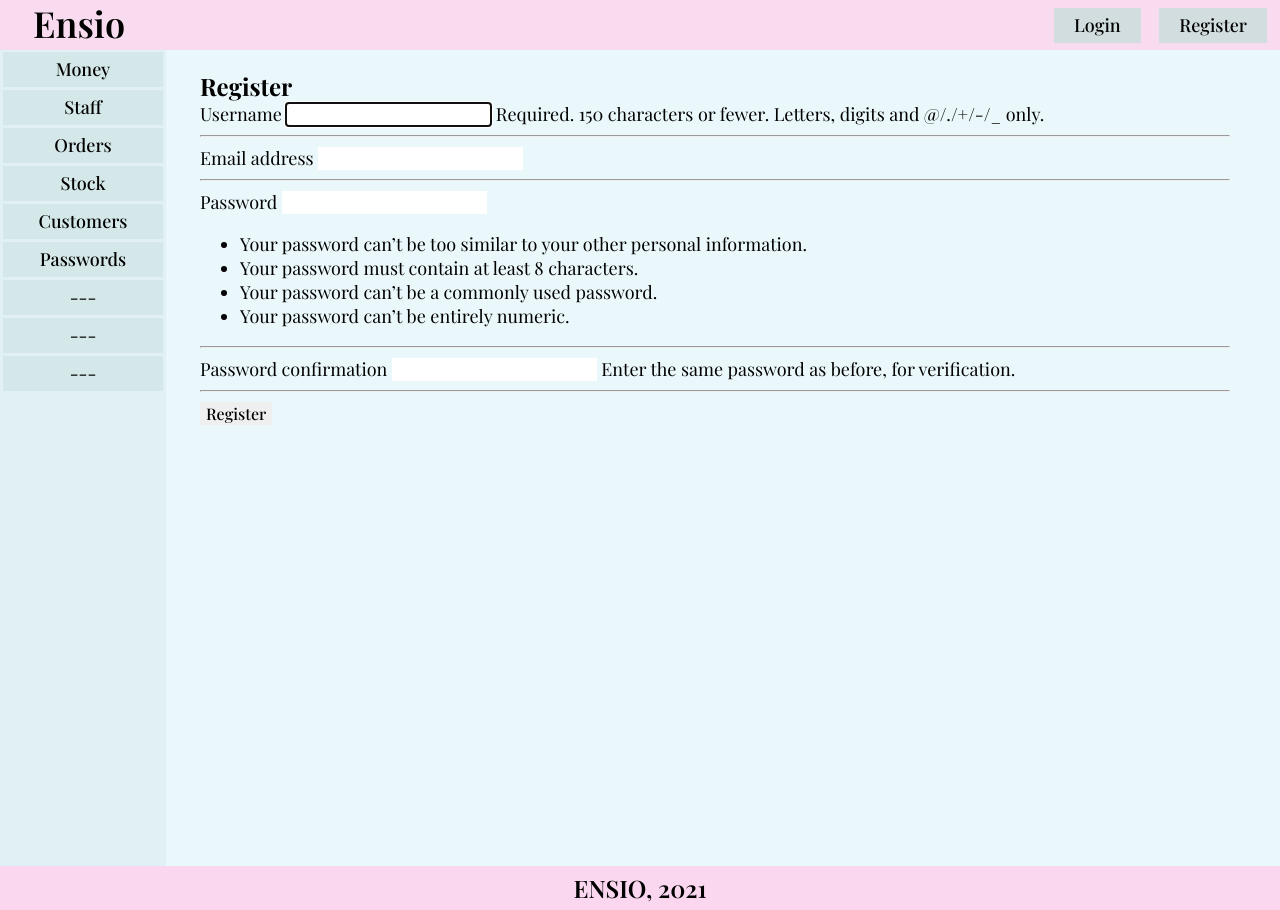
After one commit to LeoProko/ensio, a Django app: page /register/ in a window 1280 px wide. The commit adds this page. Run offline with Django 3.2, Linux system fonts and the light colour scheme.

Commit message:
[frontend_server] add login/register func & design update

```diff
--- a/frontend_server/forms.py
+++ b/frontend_server/forms.py
@@ -1,3 +1,5 @@
+from django.contrib.auth.forms import UserCreationForm
+from  django.contrib.auth.models import User
 from  django.forms import ModelForm
 from .models import Customer, Order, Employee
 
@@ -15,3 +17,8 @@ class EmployeeForm(ModelForm):
     class Meta:
         model = Employee
         fields = '__all__'
+
+class RegisterForm(UserCreationForm):
+    class Meta:
+        model = User
+        fields = ['username', 'email', 'password1', 'password2']
--- a/frontend_server/handlers/ensio_handler.py
+++ b/frontend_server/handlers/ensio_handler.py
@@ -3,30 +3,41 @@ from django.template import Template, Context
 from django.shortcuts import redirect
 from django.forms import inlineformset_factory
 from django.views.decorators.csrf import csrf_exempt
+from django.contrib import messages
+from django.contrib.auth import authenticate, login, logout
+from django.contrib.auth.decorators import login_required
 
-from frontend_server.html_factories.custom import CustomHtmlFactory
+from frontend_server.html_factories.base import BaseHtmlFactory
 from frontend_server.models import Password, Employee, Item, Customer, Order
-from frontend_server.forms import CustomerForm, OrderForm, EmployeeForm
+from frontend_server.forms import CustomerForm, OrderForm, EmployeeForm, RegisterForm
 from frontend_server.filters import OrderFilter, ItemFilter
 
+@login_required(login_url='login')
+@csrf_exempt
 def index(request):
-    template = Template(CustomHtmlFactory.create('Ensio', 'main', '', ''))
-    context = Context({})
+    template = Template(BaseHtmlFactory.create('Ensio', 'main', '', ''))
+    context = Context({
+        'request' : request,
+    })
     return HttpResponse(template.render(context))
 
+@login_required(login_url='login')
+@csrf_exempt
 def customers(request):
     customers = Customer.objects.all()
     customers_count = customers.count()
-    template = Template(CustomHtmlFactory.create('Customers', 'customers', '', ''))
+    template = Template(BaseHtmlFactory.create('Customers', 'customers', '', ''))
     context = Context({
+        'request' : request,
         'customers' : customers,
         'customers_count' : customers_count,
     })
     return HttpResponse(template.render(context))
 
+@login_required(login_url='login')
 @csrf_exempt
 def new_customer(request):
-    template = Template(CustomHtmlFactory.create('New customer', 'new_customer', '', ''))
+    template = Template(BaseHtmlFactory.create('New customer', 'new_customer', '', ''))
     customer_form = CustomerForm()
 
     if request.method == 'POST':
@@ -37,25 +48,30 @@ def new_customer(request):
             return redirect('/customers/')
 
     context = Context({
+        'request' : request,
         'form' : customer_form,
     })
     return HttpResponse(template.render(context))
 
+@login_required(login_url='login')
 def customer_profile(request, customer_id):
     customer = Customer.objects.get(id=customer_id)
     orders = customer.order_set.all()
     orders_count = orders.count()
-    template = Template(CustomHtmlFactory.create(customer.first_name, 'customer_profile', '', ''))
+    template = Template(BaseHtmlFactory.create(customer.first_name, 'customer_profile', '', ''))
 
     context = Context({
+        'request' : request,
         'customer' : customer,
         'orders' : orders,
         'orders_count' : orders_count,
     })
     return HttpResponse(template.render(context))
 
+@login_required(login_url='login')
+@csrf_exempt
 def orders(request):
-    template = Template(CustomHtmlFactory.create('Orders', 'orders', '', ''))
+    template = Template(BaseHtmlFactory.create('Orders', 'orders', '', ''))
     orders = Order.objects.all()
     orders_count = [orders.count()]
     for status in ['Received', 'In work', 'Ready to deliver', 'On the way', 'Delivered']:
@@ -63,16 +79,18 @@ def orders(request):
     filter = OrderFilter(request.GET, queryset=orders)
     orders = filter.qs
     context = Context({
+        'request' : request,
         'orders': orders,
         'orders_count': orders_count,
         'filter' : filter,
     })
     return HttpResponse(template.render(context))
 
+@login_required(login_url='login')
 @csrf_exempt
 def new_order(request):
     # OrderFormSet = inlineformset_factory(Customer, Order, fields=('customer', 'item', 'status'), extra=5)
-    template = Template(CustomHtmlFactory.create('New order', 'new_order', '', ''))
+    template = Template(BaseHtmlFactory.create('New order', 'new_order', '', ''))
     # order_form_set = OrderFormSet(queryset=Order.objects.none())
     order_form = OrderForm()
 
@@ -84,15 +102,17 @@ def new_order(request):
             return redirect('/orders/')
 
     context = Context({
+        'request' : request,
         'forms' : [order_form],
     })
     return HttpResponse(template.render(context))
 
+@login_required(login_url='login')
 @csrf_exempt
 def new_order_by_customer(request, customer_id):
     OrderFormSet = inlineformset_factory(Customer, Order, fields=('item', 'status'), extra=5)
     customer = Customer.objects.get(id=customer_id)
-    template = Template(CustomHtmlFactory.create('New order', 'new_order', '', ''))
+    template = Template(BaseHtmlFactory.create('New order', 'new_order', '', ''))
     # order_form = OrderForm(initial={'customer' : customer})
     order_form_set = OrderFormSet(queryset=Order.objects.none(), instance=customer)
 
@@ -105,14 +125,16 @@ def new_order_by_customer(request, customer_id):
             return redirect('/customers/' + str(customer.id))
 
     context = Context({
+        'request' : request,
         'customer' : customer,
         'forms' : order_form_set,
     })
     return HttpResponse(template.render(context))
 
+@login_required(login_url='login')
 @csrf_exempt
 def change_order(request, order_id):
-    template = Template(CustomHtmlFactory.create('Change order', 'new_order', '', ''))
+    template = Template(BaseHtmlFactory.create('Change order', 'new_order', '', ''))
     order = Order.objects.get(id=order_id)
     order_form = OrderForm(instance=order)
 
@@ -124,28 +146,27 @@ def change_order(request, order_id):
             return redirect('/customers/')
 
     context = Context({
+        'request' : request,
         'forms' : [order_form],
     })
     return HttpResponse(template.render(context))
 
+@login_required(login_url='login')
 @csrf_exempt
 def delete_order(request, order_id):
-    template = Template(CustomHtmlFactory.create('Delete order', 'delete_order', '', ''))
+    template = Template(BaseHtmlFactory.create('Delete order', 'delete_order', '', ''))
     order = Order.objects.get(id=order_id)
     if request.method == 'POST':
         order.delete()
         return redirect('/customers/')
 
     context = Context({
+        'request' : request,
         'order' : order,
     })
     return HttpResponse(template.render(context))
 
-def items(request):
-    template = Template(CustomHtmlFactory.create('Items', 'items', '', ''))
-    context = Context({})
-    return HttpResponse(template.render(context))
-
+@login_required(login_url='login')
 @csrf_exempt
 def show_all_employees(request):
     employees = Employee.objects.all()
@@ -155,17 +176,19 @@ def show_all_employees(request):
         'dismissed' : employees.filter(status='Dismissed').count(),
     }
     employees_count = employees.count()
-    template = Template(CustomHtmlFactory.create('Employees', 'employees', '', ''))
+    template = Template(BaseHtmlFactory.create('Employees', 'employees', '', ''))
     context = Context({
+        'request' : request,
         'employees': employees,
         'employees_count': employees_count,
         'status_count': status_count,
     })
     return HttpResponse(template.render(context))
 
+@login_required(login_url='login')
 @csrf_exempt
 def new_employee(request):
-    template = Template(CustomHtmlFactory.create('New employee', 'new_employee', '', ''))
+    template = Template(BaseHtmlFactory.create('New employee', 'new_employee', '', ''))
     employee_form = EmployeeForm()
     if request.method == 'POST':
         form = EmployeeForm(request.POST)
@@ -175,13 +198,15 @@ def new_employee(request):
             return redirect('/employees/')
 
     context = Context({
+        'request' : request,
         'form' : employee_form,
     })
     return HttpResponse(template.render(context))
 
+@login_required(login_url='login')
 @csrf_exempt
 def change_employee(request, employee_id):
-    template = Template(CustomHtmlFactory.create('Change employee', 'new_employee', '', ''))
+    template = Template(BaseHtmlFactory.create('Change employee', 'new_employee', '', ''))
     employee = Employee.objects.get(id=employee_id)
     employee_form = EmployeeForm(instance=employee)
 
@@ -193,35 +218,43 @@ def change_employee(request, employee_id):
             return redirect('/employees/')
 
     context = Context({
+        'request' : request,
         'form' : employee_form,
     })
     return HttpResponse(template.render(context))
 
+@login_required(login_url='login')
 @csrf_exempt
 def delete_employee(request, employee_id):
-    template = Template(CustomHtmlFactory.create('Delete employee', 'delete_employee', '', ''))
+    template = Template(BaseHtmlFactory.create('Delete employee', 'delete_employee', '', ''))
     employee = Employee.objects.get(id=employee_id)
     if request.method == 'POST':
         employee.delete()
         return redirect('/employees/')
 
     context = Context({
+        'request' : request,
         'employee' : employee,
     })
     return HttpResponse(template.render(context))
 
+@login_required(login_url='login')
+@csrf_exempt
 def password(request):
     passwords = Password.objects.all()
     passwords_count = passwords.count()
-    template = Template(CustomHtmlFactory.create('Passwords', 'passwords', '', ''))
+    template = Template(BaseHtmlFactory.create('Passwords', 'passwords', '', ''))
     context = Context({
+        'request' : request,
         'passwords' : passwords,
         'passwords_count' : passwords_count,
     })
     return HttpResponse(template.render(context))
 
+@login_required(login_url='login')
+@csrf_exempt
 def get_stock(request):
-    template = Template(CustomHtmlFactory.create('Stock', 'stock', '', ''))
+    template = Template(BaseHtmlFactory.create('Stock', 'stock', '', ''))
 
     items = Item.objects.all()
     items_count = items.count()
@@ -229,8 +262,55 @@ def get_stock(request):
     items = filter.qs
 
     context = Context({
+        'request' : request,
         'items' : items,
         'filter' : filter,
         'items_count' : items_count,
     })
     return HttpResponse(template.render(context))
+
+@csrf_exempt
+def user_login(request):
+    if request.user.is_authenticated:
+        return redirect('index')
+
+    template = Template(BaseHtmlFactory.create('Login', 'login', '', ''))
+    context = Context({
+        'request' : request,
+    })
+    if request.method == 'POST':
+        username = request.POST.get('username')
+        password = request.POST.get('password')
+        user = authenticate(request, username=username, password = password)
+        if user is not None:
+            login(request, user)
+            return redirect('index')
+        messages.info(request, 'Username or password in incorrect')
+    return HttpResponse(template.render(context))
+
+@csrf_exempt
+def user_register(request):
+    if request.user.is_authenticated:
+        return redirect('index')
+
+    template = Template(BaseHtmlFactory.create('Register', 'register', '', ''))
+    form  = RegisterForm()
+
+    if request.method == 'POST':
+        form = RegisterForm(request.POST)
+        if form.is_valid():
+            form.save()
+            user = form.cleaned_data['username']
+            messages.success(request, user + ' has been registered')
+            return redirect('index')
+
+    context = Context({
+        'request' : request,
+        'form' : form
+    })
+    return HttpResponse(template.render(context))
+
+@csrf_exempt
+def user_logout(request):
+    logout(request)
+    return redirect('login')
--- a/frontend_server/templates/html/base.html
+++ b/frontend_server/templates/html/base.html
@@ -21,49 +21,67 @@
       <div id="header_buttons">
           <table>
               <tr>
-                  <td rowspan="2"> <a href="/"> Ensio </a> </th>
-                  <th rowspan="2"> <img src="{% static '/img/header_line.svg' %}" id="header_line"> </th>
-                  <th> <a href="/">
-                      <input type="button" value="Money">
-                  </a> </th>
-                  <th> <a href="/employees/">
-                      <input type="button" value="Staff">
-                  </a> </th>
-                  <th> <a href="/orders/">
-                      <input type="button" value="Orders">
-                  </a> </th>
-                  <th> <a href="/stock/">
-                      <input type="button" value="Stock">
-                  </a> </th>
-                  <th rowspan="2"> <img src="{% static '/img/header_line.svg' %}" id="header_line"> </th>
-                  <th> <a href="/">
-                      <input type="button" value="Register">
-                  </a> </th>
-              </tr>
-              <tr>
-                  <th> <a href="/customers/">
-                      <input type="button" value="Customers">
-                  </a> </th>
-                  <th> <a href="/">
-                      <input type="button" value="---">
-                  </a> </th>
-                  <th> <a href="/">
-                      <input type="button" value="---">
-                  </a> </th>
-                  <th> <a href="/">
-                      <input type="button" value="---">
-                  </a> </th>
-                  <th> <a href="/">
-                      <input type="button" value="Login">
-                  </a> </th>
+                  <td class="left_header">
+                      <a href="/"> Ensio </a>
+                  </td>
+                  <td class="right_header">
+                      {% if request.user.is_authenticated %}
+                      <a href="/">
+                          <input type="button" value="{{ request.user }}">
+                      </a>
+                      <a href="{% url 'logout' %}">
+                          <input type="button" value="Logout">
+                      </a>
+                      {% else %}
+                      <a href="{% url 'login' %}">
+                          <input type="button" value="Login">
+                      </a>
+                      <a href="/register/">
+                          <input type="button" value="Register">
+                      </a>
+                      {% endif %}
+                  </td>
               </tr>
           </table>
       </div>
   </div>
-  <div id=ghost_header></div>
+  <div id="ghost_header"></div>
 
-  <div id="content">
-    &content_html&
+  <div class="content_wrapper">
+
+      <div class="sidebar">
+          <a href="/">
+              <input type="button" value="Money">
+          </a>
+          <a href="/employees/">
+              <input type="button" value="Staff">
+          </a>
+          <a href="/orders/">
+              <input type="button" value="Orders">
+          </a>
+          <a href="/stock/">
+              <input type="button" value="Stock">
+          </a>
+          <a href="/customers/">
+              <input type="button" value="Customers">
+          </a>
+          <a href="/password/">
+              <input type="button" value="Passwords">
+          </a> </th>
+          <a href="/">
+              <input type="button" value="---">
+          </a>
+          <a href="/">
+              <input type="button" value="---">
+          </a>
+          <a href="/">
+              <input type="button" value="---">
+          </a>
+      </div>
+
+      <div class="content">
+        &content_html&
+      </div>
   </div>
 
   <div class="footer" id="ensio_footer">
--- a/frontend_server/templates/html/customer_profile.html
+++ b/frontend_server/templates/html/customer_profile.html
@@ -14,7 +14,6 @@
         <th> Item </th>
         <th> Tags </th>
         <th> Price </th>
-        <th> Orders count </th>
         <th> Date created </th>
         <th> Status </th>
         <th> Change </th>
--- a/frontend_server/templates/html/passwords.html
+++ b/frontend_server/templates/html/passwords.html
@@ -1,5 +1,7 @@
+<link rel="stylesheet" type="text/css" href="{% static '/css/table.css' %}">
+
 <h2> Found {{ passwords_count }} passwords in the database </h2>
-<table>
+<table class="data_table">
     <tr>
         <th> Service </th>
         <th> Username </th>
--- /dev/null
+++ b/frontend_server/templates/html/register.html
@@ -0,0 +1,11 @@
+<h2>Register</h2>
+<form method="POST" action="">
+    {% for field in form %}
+        {{ field.label }}
+        {{ field }}
+        {{ field.help_text }}
+        <hr>
+    {% endfor %}
+    <input type="submit" value="Register">
+    {{ form.errors }}
+</form>
--- a/frontend_server/urls.py
+++ b/frontend_server/urls.py
@@ -6,21 +6,27 @@ from .models import *
 
 urlpatterns = [
     path('', ensio_handler.index, name='index'),
+
+    path('login/', ensio_handler.user_login, name='login'),
+    path('register/', ensio_handler.user_register, name='register'),
+    path('logout/', ensio_handler.user_logout, name='logout'),
+
     path('customers/', ensio_handler.customers, name='customers'),
     path('customers/<str:customer_id>/', ensio_handler.customer_profile, name='customer'),
-    path('orders/', ensio_handler.orders, name='orders'),
-    path('items/', ensio_handler.items, name='items'),
-    path('employees/', ensio_handler.show_all_employees, name='employees'),
-    path('new_employee/', ensio_handler.new_employee, name='new_employee'),
-    path('change_employee/<str:employee_id>', ensio_handler.change_employee, name='change_employee'),
-    path('delete_employee/<str:employee_id>', ensio_handler.delete_employee, name='delete_employee'),
-    path('customers/', ensio_handler.customers, name='customers'),
     path('new_customer/', ensio_handler.new_customer, name='new_customer'),
+
     path('orders/', ensio_handler.orders, name='orders'),
     path('new_order/', ensio_handler.new_order, name='new_order'),
     path('new_order/<str:customer_id>', ensio_handler.new_order_by_customer, name='new_order_by_customer'),
     path('change_order/<str:order_id>', ensio_handler.change_order, name='change_order'),
     path('delete_order/<str:order_id>', ensio_handler.delete_order, name='delete_order'),
+
     path('stock/', ensio_handler.get_stock, name='get_stock'),
+
+    path('employees/', ensio_handler.show_all_employees, name='employees'),
+    path('new_employee/', ensio_handler.new_employee, name='new_employee'),
+    path('change_employee/<str:employee_id>', ensio_handler.change_employee, name='change_employee'),
+    path('delete_employee/<str:employee_id>', ensio_handler.delete_employee, name='delete_employee'),
+
     path('password/', ensio_handler.password, name='password'),
 ]
--- a/static/css/base.css
+++ b/static/css/base.css
@@ -1,10 +1,6 @@
 <style>
 :root {
-  --pink-color: #fad7ee;
-  --purple-color: #dbdaec;
-  --green-color: #d1ddde;
   --link-color: #4676D4;
-  font-family: Montserrat;
 }
 
 html {
@@ -18,32 +14,31 @@ input {
   appearance: none;
   border: none;
   color: black;
-  text-align: center;
+  text-align: left;
   font-size: 16px;
   font-weight: 500;
 }
 
 body {
   width: 100%;
-  background: #dbdaec;
+  background: #EAF7FB;
   color: black;
   font-size:18px;
+  margin: 0 auto;
 }
 
 h1 {
   color: black;
   font-weight: bold;
   font-size: 30px;
-  margin-top: 30px;
-  margin-bottom: 10px;
+  margin: 0;
 }
 
 h2 {
   color: black;
   font-weight: bold;
   font-size: 24px;
-  margin-top: 30px;
-  margin-bottom: 10px;
+  margin: 0;
 }
 
 a {
@@ -63,25 +58,53 @@ a:hover {
   background: #d1ddde;
   font-size: 18px;
   font-weight: 500;
-  width: 120px;
+  width: auto;
+  padding: 0 20px;
   height: 35px;
-}
-
-.header input:hover {
-  background: #aec2bb;
+  text-align: center;
+  margin-bottom: 10px;
 }
 
 .footer {
   background:#fad7ee;
   width: 100%;
   bottom: 0;
+  left: 0;
   position: fixed;
 }
 
-#content {
-  width: 90%;
-  max-width: 1200px;
-  margin: 50px auto;
+.content_wrapper {
+  margin: -10px auto;
+}
+
+.sidebar {
+  background: #E0F0F5;
+  width: 166px;
+  position: fixed;
+  height: 100%;
+  margin-top: -20px;
+}
+
+.sidebar a {
+  display: block;
+  text-decoration: none;
+}
+
+.sidebar input {
+  background: #D5E8E9;
+  font-size: 18px;
+  font-weight: 500;
+  width: 160px;
+  height: 35px;
+  text-align: center;
+  margin: 1.5px 3px;
+}
+
+.content {
+  width: calc(100% - 250px);
+  margin-top: 20px;
+  margin-left: 200px;
+  padding-right: 50px;
 }
 
 #ensio_header{
@@ -90,51 +113,30 @@ a:hover {
   backdrop-filter: blur(2px);
   background: rgba(250, 215, 238, 0.9);
   position: fixed;
-  height: 110px;
-  z-index: 100;
+  height: 50px;
   font-size: 36px;
   font-weight: 600;
-  text-align: center;
 }
 
 #ghost_header {
   height: 60px;
 }
 
-#header_buttons {
+.left_header a {
+  margin-left: 30px;
 }
 
-#header_buttons input {
-    vertical-align:middle;
-    margin: 5px;
+.right_header {
+  text-align: right;
+}
+
+.right_header a {
+  margin-right: 10px;
 }
 
 #header_buttons table {
-  border-collapse: collapse;
-  border-spacing: 0;
-  border: 0;
-  border-radius: 0;
-  min-width: 900px;
-  max-width: 1000px;
   width: 100%;
-  margin: 0 auto;
-  padding: 0;
-}
-
-#header_buttons td {
-    font-size: 45px;
-}
-
-#header_buttons td,
-#header_buttons th,
-#header_buttons tr,
-#header_buttons tr:nth-child(odd),
-#header_buttons tr:nth-child(even) {
-  background: none;
-  border: 0;
-  border-radius: 0;
-  padding: 0;
-  margin:0;
+  margin-top: -10px;
 }
 
 #header_line {
--- a/static/css/main.css
+++ b/static/css/main.css
@@ -1,12 +1,10 @@
 #content {
     text-align: center;
 }
-.main_page_block {
-    padding-top: 20px;
-}
 .info_block {
     display: inline-block;
-    padding: 10px;
+    padding: 0 10px;
+    padding-bottom: 20px;
     width: 250px;
 }
 .info_block_title {
--- a/static/css/table.css
+++ b/static/css/table.css
@@ -5,7 +5,9 @@
   border-radius: 3px;
   -moz-border-radius:3px;
   width: 100%;
+  word-wrap: break-word;
   margin: 10px;
+  table-layout: fixed;
 }
 
 .data_table td,
```
Also changed, not shown: frontend_server/html_factories/base.py (+15 -1 lines), frontend_server/templates/html/login.html (added, +11 -0 lines), static/img/header_line.svg, 1 other file.
